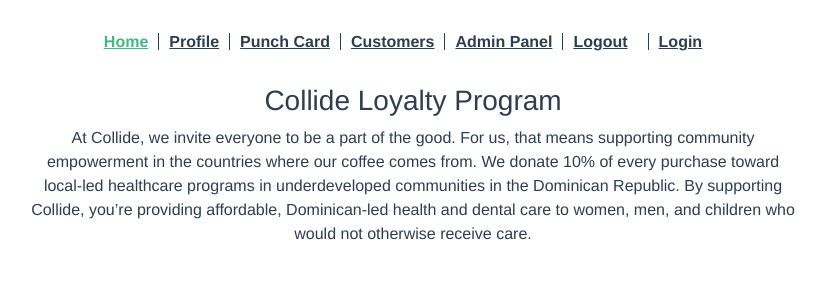
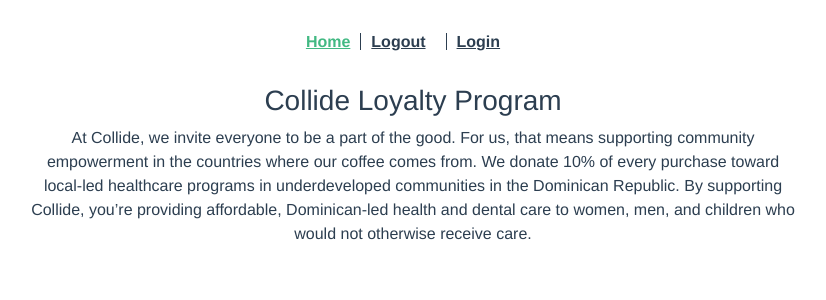
Before and after one commit to justinRE/vuepage, a Vue app: page /home in a window 1280 px wide. Shown: the top 300 px of the page, without its empty margins (227-1053 px from the left). Built offline with nearby package versions, Linux system fonts and the light colour scheme.

Commit message:
Added v-if for role-based menu

```diff
--- a/src/App.vue
+++ b/src/App.vue
@@ -2,10 +2,10 @@
   <div id="app">
     <div id="nav">
       <router-link to="/home">Home</router-link>
-      <router-link to="/profile">Profile</router-link>
-      <router-link to="/card">Punch Card</router-link>
-      <router-link to="/customers">Customers</router-link>
-      <router-link to="/adminpanel">Admin Panel</router-link>
+      <router-link v-if="$store.state.role==='anonymous'" to="/profile">Profile</router-link>
+      <router-link v-if="$store.state.role==='anonymous'" to="/card">Punch Card</router-link>
+      <router-link v-if="$store.state.role==='admin'" to="/customers">Customers</router-link>
+      <router-link v-if="$store.state.role==='admin'" to="/adminpanel">Admin Panel</router-link>
       <a class="btn-logout" :href="$store.state.website + '/.auth/logout?post_logout_redirect_uri=/'">Logout</a>
       <a class="btn-login" :href="$store.state.website + '/.auth/login/aad?post_login_redirect_uri=/'">Login</a>
       <!-- v-if="isAuthenticatedPromiseResult && $store.state.role==='admin'" -->
```
